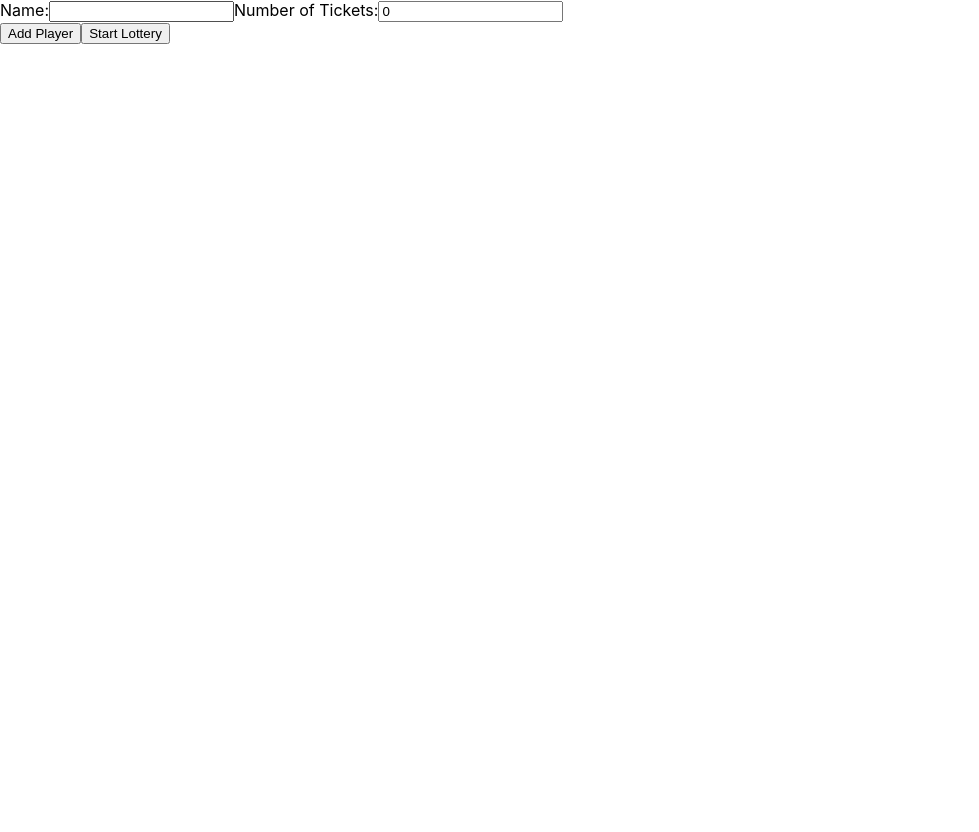
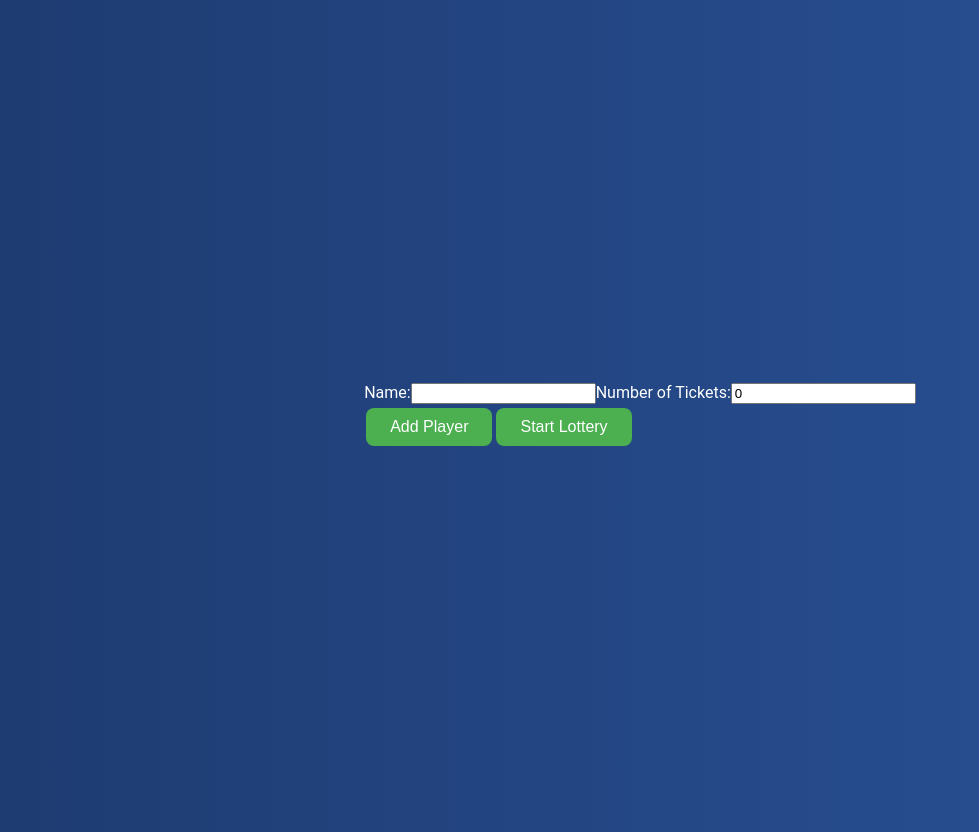
Before and after one commit to MaggiePN92/lottery-app, a React (Create React App) app: page / in a window 1280 px wide. Shown: the whole page, without its empty margins (0-979 px from the left). Before the commit the page ends 800 px from the top, so only its background shows below. Built offline with nearby package versions, Linux system fonts and the light colour scheme.

Commit message:
lottery styling

```diff
--- a/src/App.css
+++ b/src/App.css
@@ -1,38 +1,44 @@
-.App {
-  text-align: center;
+/* App.css */
+
+body {
+  margin: 0;
+  font-family: 'Roboto', sans-serif;
+  background-image: linear-gradient(to right, #1e3c72 0%, #1e3c72 1%, #2a5298 100%);
+  color: #fff;
 }
 
-.App-logo {
-  height: 40vmin;
-  pointer-events: none;
-}
-
-@media (prefers-reduced-motion: no-preference) {
-  .App-logo {
-    animation: App-logo-spin infinite 20s linear;
-  }
-}
-
-.App-header {
-  background-color: #282c34;
-  min-height: 100vh;
+.App {
   display: flex;
   flex-direction: column;
   align-items: center;
   justify-content: center;
-  font-size: calc(10px + 2vmin);
-  color: white;
+  min-height: 100vh;
+  padding: 1rem;
 }
 
-.App-link {
-  color: #61dafb;
+h1,
+h2,
+p {
+  font-family: 'Montserrat', sans-serif;
+  text-align: center;
 }
 
-@keyframes App-logo-spin {
-  from {
-    transform: rotate(0deg);
-  }
-  to {
-    transform: rotate(360deg);
-  }
+button {
+  font-family: 'Montserrat', sans-serif;
+  background-color: #4caf50;
+  border: none;
+  color: white;
+  text-align: center;
+  text-decoration: none;
+  display: inline-block;
+  font-size: 16px;
+  margin: 4px 2px;
+  cursor: pointer;
+  padding: 10px 24px;
+  border-radius: 8px;
+  transition-duration: 0.4s;
 }
+
+button:hover {
+  background-color: #45a049;
+}
--- a/src/App.tsx
+++ b/src/App.tsx
@@ -4,6 +4,7 @@ import React, { useState } from 'react';
 import LotteryForm from './LotteryForm';
 import Lottery from './Lottery';
 import PlayAgain from './PlayAgain';
+import './App.css';
 
 type Player = {
   name: string;
--- /dev/null
+++ b/src/index.html
@@ -0,0 +1,8 @@
+<link
+  href="https://fonts.googleapis.com/css?family=Roboto:400,700&display=swap"
+  rel="stylesheet"
+/>
+<link
+  href="https://fonts.googleapis.com/css?family=Montserrat:400,700&display=swap"
+  rel="stylesheet"
+/>
```
Also changed, not shown: src/Lottery.css (added, +35 -0 lines).
